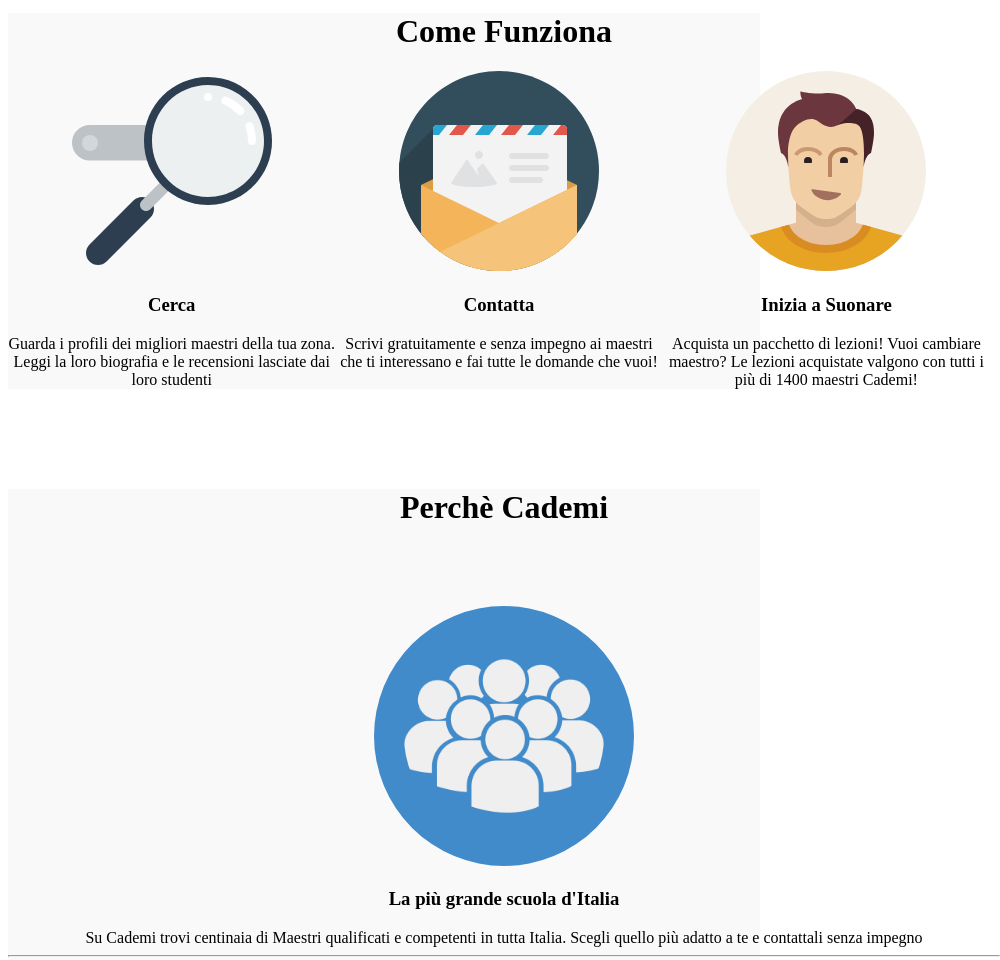
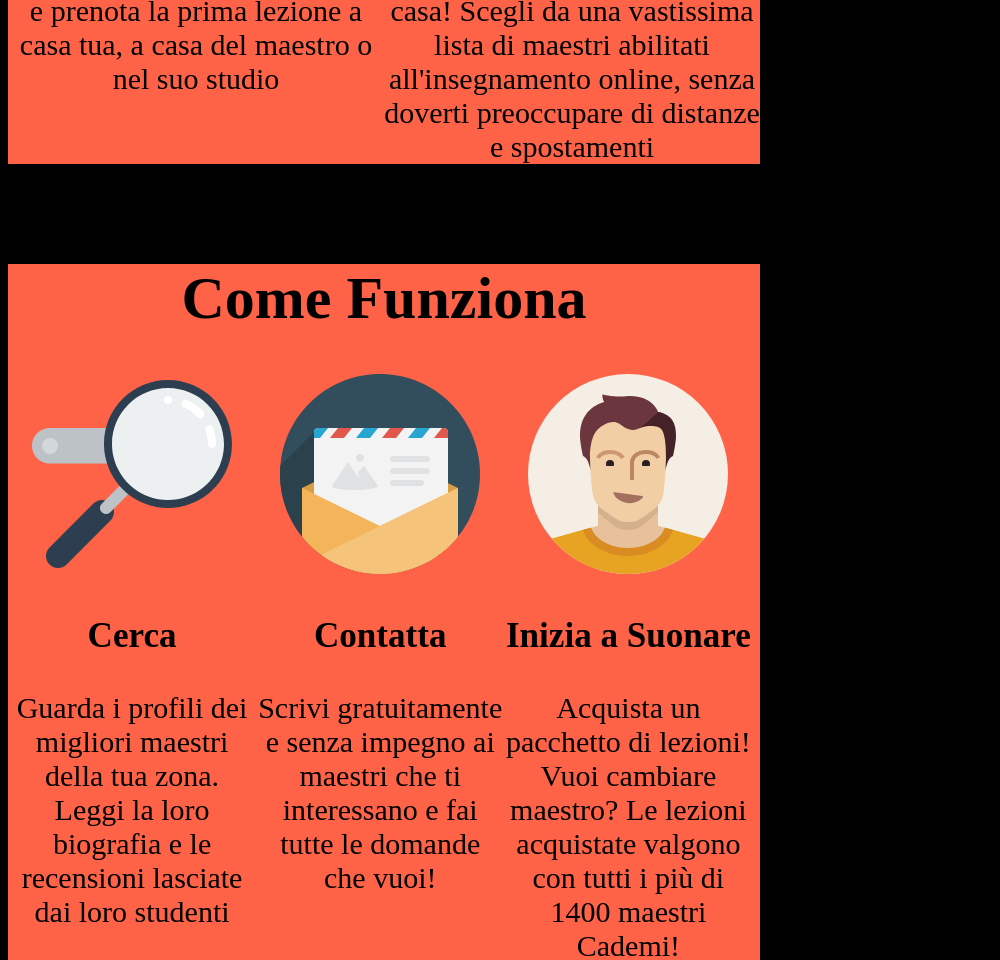
Before and after one commit to Basiglio/html-css-resp-wannabe, a plain HTML site: page index.html in a window 768 px wide. Shown: the part 559-1519 px from the top of the page, 1000 px wide, since content can reach past the window. Drawn offline with Linux system fonts and the light colour scheme.

Commit message:
terzo push

```diff
--- a/style.css
+++ b/style.css
@@ -72,10 +72,10 @@
   clear: both;
 }
 
-/* MEDIA QUERY */
 
+/* MEDIA QUERY IPHONE */
 @media screen and (max-width: 420px) {
-/* IMPOSTAZIONI AL BODY */
+
   body {
     background-color: tomato;
     font-size: 50px;
@@ -92,7 +92,20 @@
     background-color: tomato;
   }
 
+}
+/* MEDIA QUERY IPAD */
+@media screen and (min-width: 420px) and (max-width:800px) {
 
-
+  body {
+    background-color: black;
+    font-size: 30px;
+  }
+  .row {
+    width: 100%;
+    background-color: tomato;
+  }
+  #why .row img {
+    border-radius: 0%;
+  }
 
 }
```
